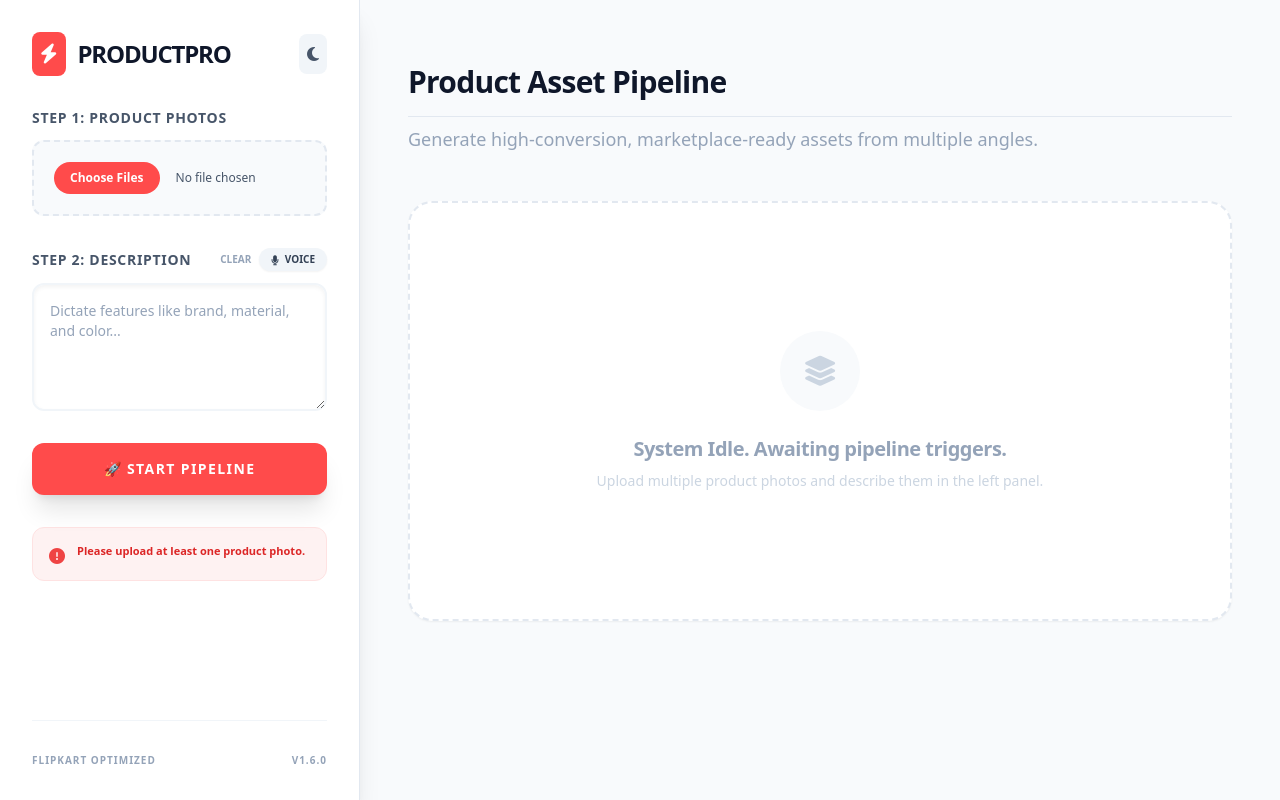
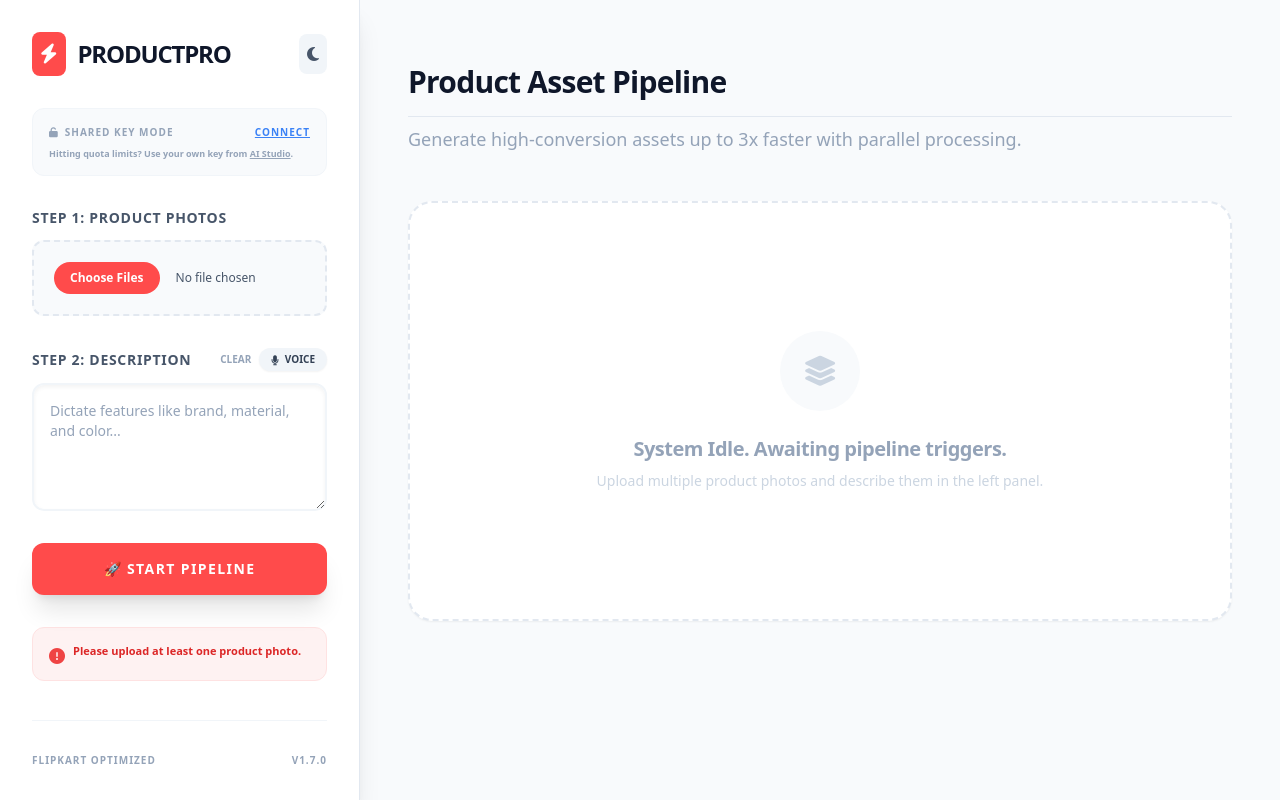
Before and after one commit to kanth072/Pulipaka-Lakshmi-Kanth, a React (Vite) app: page / in a window 1280 px wide. Both pictures are taken after a click on the button "🚀 START PIPELINE". Built offline with nearby package versions, Linux system fonts and the light colour scheme.

Commit message:
feat: Add API key selection for AI Studio
Integrates API key selection functionality for users to select their own API keys within the application, enhancing flexibility and user control. This change also updates the state management to reflect the presence of a personal API key.

```diff
--- a/App.tsx
+++ b/App.tsx
@@ -1,6 +1,5 @@
-
 import React, { useState, useEffect, useRef } from 'react';
-import { AppState, GeneratedVariant } from './types';
+import { AppState, GeneratedVariant, ProductListing } from './types';
 import { generateProfessionalListing, generateImageVariant } from './services/geminiService';
 
 // --- Streamlit-like UI Components ---
@@ -59,6 +58,8 @@
     return saved ? saved === 'dark' : false;
   });
 
+  const [hasPersonalKey, setHasPersonalKey] = useState(false);
+
   const [state, setState] = useState<AppState>({
     originalImages: [],
     rawDescription: '',
@@ -74,6 +75,13 @@
   const recognitionRef = useRef<any>(null);
 
   useEffect(() => {
+    const checkKey = async () => {
+      if ((window as any).aistudio?.hasSelectedApiKey) {
+        const hasKey = await (window as any).aistudio.hasSelectedApiKey();
+        setHasPersonalKey(hasKey);
+      }
+    };
+    checkKey();
     localStorage.setItem('productpro-theme', isDark ? 'dark' : 'light');
   }, [isDark]);
 
@@ -122,6 +130,14 @@
       recognitionRef.current = recognition;
     }
   }, []);
+
+  const handleSelectKey = async () => {
+    if ((window as any).aistudio?.openSelectKey) {
+      await (window as any).aistudio.openSelectKey();
+      setHasPersonalKey(true);
+      setState(prev => ({ ...prev, error: null }));
+    }
+  };
 
   const toggleListening = () => {
     if (!recognitionRef.current) {
@@ -173,40 +189,64 @@
     setState(prev => ({
       ...prev,
       isProcessing: true,
-      statusMessage: `🤖 Analyzing ${state.originalImages.length} photo perspective(s)...`,
+      statusMessage: `🤖 Step 1: Analyzing ${state.originalImages.length} photo perspectives...`,
       error: null,
       variants: [],
       listing: null
     }));
 
     try {
+      // 1. Generate text listing first (usually fast)
       const listing = await generateProfessionalListing(state.originalImages, state.rawDescription);
-      setState(prev => ({ ...prev, listing, statusMessage: '🎨 Rendering Studio Variant...' }));
 
+      setState(prev => ({
+        ...prev,
+        listing,
+        statusMessage: '🚀 Step 2: Generating all HD variants in parallel (Saving ~60% time)...'
+      }));
+
+      // 2. Trigger all image generations in parallel to save time
       const variantTypes: ('Studio' | 'Lifestyle' | 'Contextual')[] = ['Studio', 'Lifestyle', 'Contextual'];
-      const newVariants: GeneratedVariant[] = [];
-
-      // Use the first image as the primary reference for variants
       const primaryImage = state.originalImages[0];
 
-      for (const type of variantTypes) {
-        setState(prev => ({ ...prev, statusMessage: `🎨 Rendering HD ${type} variant...` }));
-        const imageUrl = await generateImageVariant(primaryImage, type, listing.title);
+      const variantPromises = variantTypes.map(async (type) => {
+        try {
+          const imageUrl = await generateImageVariant(primaryImage, type, listing.title);
+          return {
+            id: Math.random().toString(36).substr(2, 9),
+            url: imageUrl,
+            type,
+            prompt: `Professional ${type} variant`
+          } as GeneratedVariant;
+        } catch (err) {
+          console.error(`Failed to generate ${type} variant:`, err);
+          return null; // Handle individual variant failure gracefully
+        }
+      });
 
-        const variant: GeneratedVariant = {
-          id: Math.random().toString(36).substr(2, 9),
-          url: imageUrl,
-          type,
-          prompt: `Professional ${type} variant`
-        };
-        newVariants.push(variant);
-        setState(prev => ({ ...prev, variants: [...newVariants] }));
+      const resolvedVariants = await Promise.all(variantPromises);
+      const successfulVariants = resolvedVariants.filter((v): v is GeneratedVariant => v !== null);
+
+      setState(prev => ({
+        ...prev,
+        variants: successfulVariants,
+        isProcessing: false,
+        statusMessage: '✅ Pipeline Ready'
+      }));
+
+    } catch (err: any) {
+      console.error("Pipeline Error:", err);
+      let errorMsg = err.message || "Pipeline failed";
+
+      if (errorMsg.includes("429") || errorMsg.includes("quota") || errorMsg.includes("RESOURCE_EXHAUSTED")) {
+        errorMsg = "API Quota Exceeded. The shared free tier is busy. Please select your own personal API key to continue.";
       }
 
-      setState(prev => ({ ...prev, isProcessing: false, statusMessage: '✅ Pipeline Ready' }));
-    } catch (err: any) {
-      console.error("Pipeline Error:", err);
-      setState(prev => ({ ...prev, isProcessing: false, error: err.message || "Pipeline failed" }));
+      setState(prev => ({
+        ...prev,
+        isProcessing: false,
+        error: errorMsg
+      }));
     }
   };
 
@@ -229,6 +269,28 @@
           >
             <i className={`fas ${isDark ? 'fa-sun' : 'fa-moon'}`}></i>
           </button>
+        </div>
+
+        <div className={`p-4 rounded-xl border flex flex-col gap-2 transition-all ${hasPersonalKey ? (isDark ? 'bg-green-950/20 border-green-900' : 'bg-green-50 border-green-100') : (isDark ? 'bg-slate-800 border-slate-700' : 'bg-slate-50 border-slate-100')}`}>
+          <div className="flex items-center justify-between">
+            <span className={`text-[10px] font-black uppercase tracking-widest ${hasPersonalKey ? 'text-green-500' : (isDark ? 'text-slate-500' : 'text-slate-400')}`}>
+              <i className={`fas ${hasPersonalKey ? 'fa-key' : 'fa-unlock'} mr-1.5`}></i>
+              {hasPersonalKey ? 'Personal Key Active' : 'Shared Key Mode'}
+            </span>
+            {!hasPersonalKey && (
+              <button
+                onClick={handleSelectKey}
+                className="text-[10px] font-black text-blue-500 hover:text-blue-600 underline uppercase tracking-widest"
+              >
+                Connect
+              </button>
+            )}
+          </div>
+          {!hasPersonalKey && (
+             <p className={`text-[9px] font-bold leading-tight ${isDark ? 'text-slate-600' : 'text-slate-400'}`}>
+               Hitting quota limits? Use your own key from <a href="https://ai.google.dev/gemini-api/docs/billing" target="_blank" className="underline">AI Studio</a>.
+             </p>
+          )}
         </div>
 
         <section>
@@ -261,11 +323,6 @@
               </div>
             )}
           </div>
-          {state.originalImages.length > 0 && (
-            <p className={`text-[10px] mt-2 font-bold italic ${isDark ? 'text-slate-500' : 'text-slate-400'}`}>
-              <i className="fas fa-camera-retro mr-1"></i> {state.originalImages.length} images uploaded. AI will analyze all angles.
-            </p>
-          )}
         </section>
 
         <section>
@@ -295,11 +352,6 @@
               placeholder="Dictate features like brand, material, and color..."
               className={`w-full rounded-xl border-2 p-4 text-sm h-32 focus:border-[#ff4b4b] focus:ring-0 outline-none transition-all shadow-inner font-medium block ${isDark ? 'bg-slate-950 border-slate-800 text-slate-100 placeholder-slate-600' : 'bg-white border-slate-100 text-slate-900 placeholder-slate-400'}`}
             />
-            {interimText && (
-              <div className={`absolute bottom-2 left-4 right-4 backdrop-blur-sm p-2 rounded-lg border text-[11px] italic font-medium animate-pulse ${isDark ? 'bg-slate-900/90 border-red-900 text-red-400' : 'bg-white/90 border-red-100 text-red-500'}`}>
-                Hearing: "{interimText}..."
-              </div>
-            )}
           </div>
         </section>
 
@@ -320,15 +372,25 @@
         </button>
 
         {state.error && (
-          <div className={`border p-4 rounded-xl flex gap-3 ${isDark ? 'bg-red-950/20 border-red-900' : 'bg-red-50 border-red-100'}`}>
-            <i className="fas fa-exclamation-circle text-red-500 mt-1"></i>
-            <div className={`text-[11px] font-bold leading-tight ${isDark ? 'text-red-400' : 'text-red-600'}`}>{state.error}</div>
+          <div className={`border p-4 rounded-xl flex flex-col gap-3 ${isDark ? 'bg-red-950/20 border-red-900' : 'bg-red-50 border-red-100'}`}>
+            <div className="flex gap-2">
+              <i className="fas fa-exclamation-circle text-red-500 mt-1 shrink-0"></i>
+              <div className={`text-[11px] font-bold leading-tight ${isDark ? 'text-red-400' : 'text-red-600'}`}>{state.error}</div>
+            </div>
+            {state.error.includes("Quota") && (
+              <button
+                onClick={handleSelectKey}
+                className="w-full py-2 bg-[#ff4b4b] text-white text-[10px] font-black uppercase rounded-lg hover:bg-red-600 shadow-md transition-colors"
+              >
+                Select Personal API Key
+              </button>
+            )}
           </div>
         )}
 
         <div className={`mt-auto pt-8 border-t text-[10px] font-bold flex justify-between tracking-widest uppercase transition-colors ${isDark ? 'border-slate-800 text-slate-600' : 'border-slate-100 text-slate-400'}`}>
           <span>Flipkart Optimized</span>
-          <span>v1.6.0</span>
+          <span>v1.7.0</span>
         </div>
       </aside>
 
@@ -337,7 +399,7 @@
         <div className="max-w-[850px] mx-auto">
 
           <StHeader isDark={isDark}>Product Asset Pipeline</StHeader>
-          <p className={`font-medium -mt-4 mb-12 text-lg transition-colors ${isDark ? 'text-slate-500' : 'text-slate-400'}`}>Generate high-conversion, marketplace-ready assets from multiple angles.</p>
+          <p className={`font-medium -mt-4 mb-12 text-lg transition-colors ${isDark ? 'text-slate-500' : 'text-slate-400'}`}>Generate high-conversion assets up to 3x faster with parallel processing.</p>
 
           {!state.isProcessing && !state.listing && (
             <div className={`border-2 border-dashed rounded-3xl p-32 text-center shadow-sm transition-all ${isDark ? 'bg-slate-900/50 border-slate-800' : 'bg-white border-slate-200'}`}>
@@ -394,12 +456,6 @@
                   </div>
                 </div>
               </div>
-
-              <StExpander title="JSON API Response (Payload for Pipeline)" isDark={isDark}>
-                <pre className={`text-[11px] p-6 rounded-xl overflow-x-auto shadow-2xl font-mono leading-relaxed transition-colors ${isDark ? 'bg-slate-950 text-green-500' : 'bg-slate-900 text-green-400'}`}>
-                  {JSON.stringify(state.listing, null, 2)}
-                </pre>
-              </StExpander>
             </div>
           )}
 
@@ -408,7 +464,7 @@
               <div className="flex justify-between items-end mb-8">
                 <div>
                   <StSubheader isDark={isDark}><i className="fas fa-images text-[#ff4b4b]"></i> Generated HD Gallery</StSubheader>
-                  <p className={`text-sm font-medium transition-colors ${isDark ? 'text-slate-500' : 'text-slate-400'}`}>Enhanced variants generated using your primary photo.</p>
+                  <p className={`text-sm font-medium transition-colors ${isDark ? 'text-slate-500' : 'text-slate-400'}`}>Enhanced variants generated simultaneously from your primary photo.</p>
                 </div>
               </div>
 
@@ -441,14 +497,14 @@
             </div>
           )}
 
-          {state.isProcessing && state.variants.length < 3 && state.listing && (
+          {state.isProcessing && state.listing && state.variants.length === 0 && (
              <div className={`flex flex-col items-center justify-center p-32 mt-12 border-4 border-dotted rounded-[40px] shadow-sm animate-pulse transition-all ${isDark ? 'bg-slate-900 border-slate-800' : 'bg-white border-slate-100'}`}>
                 <div className="relative mb-8">
                   <div className="w-20 h-20 border-4 border-[#ff4b4b] border-t-transparent rounded-full animate-spin"></div>
                   <i className="fas fa-wand-magic-sparkles absolute top-1/2 left-1/2 -translate-x-1/2 -translate-y-1/2 text-2xl text-[#ff4b4b]"></i>
                 </div>
-                <p className={`font-black text-xl uppercase tracking-widest transition-colors ${isDark ? 'text-slate-100' : 'text-slate-800'}`}>Rendering {['Studio', 'Lifestyle', 'Contextual'][state.variants.length]} Vision...</p>
-                <p className={`text-sm mt-2 font-bold italic transition-colors ${isDark ? 'text-slate-600' : 'text-slate-400'}`}>Applying Flipkart aesthetic standards...</p>
+                <p className={`font-black text-xl uppercase tracking-widest transition-colors ${isDark ? 'text-slate-100' : 'text-slate-800'}`}>Processing Multi-Asset View...</p>
+                <p className={`text-sm mt-2 font-bold italic transition-colors ${isDark ? 'text-slate-600' : 'text-slate-400'}`}>Generating all catalog images simultaneously...</p>
              </div>
           )}
 
```
